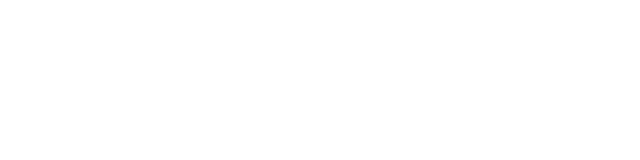
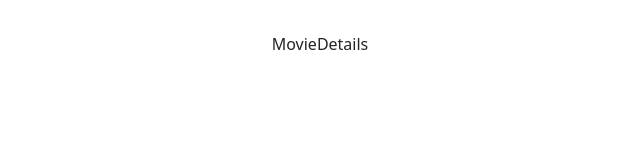
Before and after one commit to Mohamed-Silaya/Movie_App, a React (Vite) app in the folder Movie_app/: page /MovieDetails/1 in a window 1280 px wide. Before the commit this address had no page. Shown: the top 160 px of the page, without its empty margins (320-960 px from the left). Built offline with nearby package versions, Linux system fonts and the light colour scheme.

Commit message:
fix RouteList_MovieDetailsPath

```diff
--- a/Movie_app/src/Pages/MovieDetails.jsx
+++ b/Movie_app/src/Pages/MovieDetails.jsx
@@ -1,7 +1,8 @@
-import React from 'react'
+import React from "react";
+import { useParams } from "react-router";
 
 export default function MovieDetails() {
-  return (
-    <div>MovieDetails</div>
-  )
+  const params = useParams();
+  console.log(params);
+  return <div>MovieDetails</div>;
 }
--- a/Movie_app/src/Pages/MovieList.jsx
+++ b/Movie_app/src/Pages/MovieList.jsx
@@ -29,7 +29,7 @@
           </div>
         )}
         <div className="row">
-          {movies.map((movie) => {
+          {movies.map((movie )=> {
             return (
               <div className="col-md-3" key={movie.id}>
                 <MovieCard
--- a/Movie_app/src/Routes/RouteList.jsx
+++ b/Movie_app/src/Routes/RouteList.jsx
@@ -5,8 +5,8 @@
 function RouteList() {
   return (
     <Routes>
-        <Route path='/' element={<MovieTest/>}/>
-        <Route path='/movie-details/:id' element={<MovieDetails/>}/>
+        <Route path='/'                  element={<MovieTest/>}/>
+        <Route path='/MovieDetails/:id' element={<MovieDetails/>}/>
     </Routes>
   )
 }
```
Also changed, not shown: Movie_app/src/Pages/NotFound.jsx (added, +7 -0 lines).
